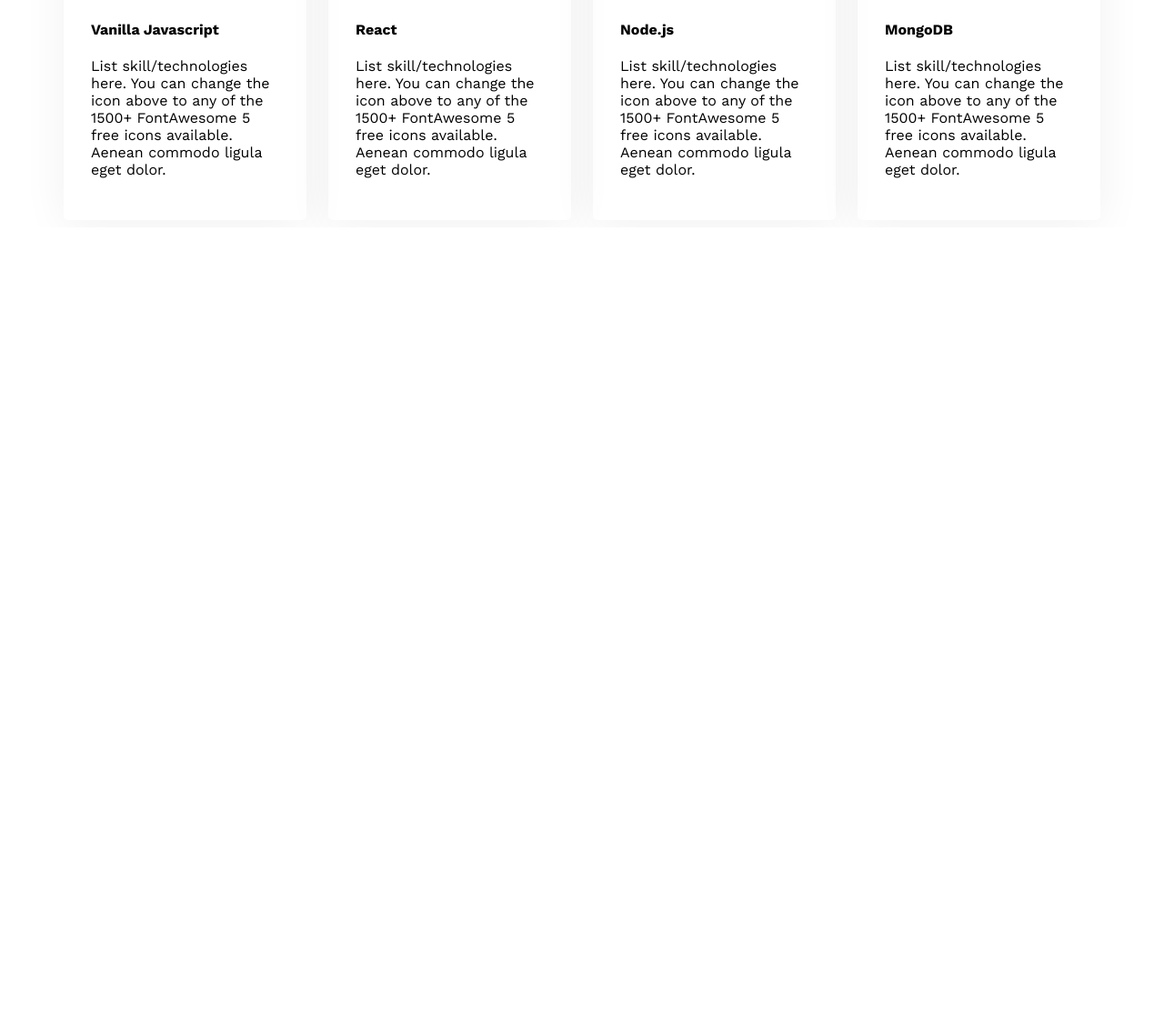
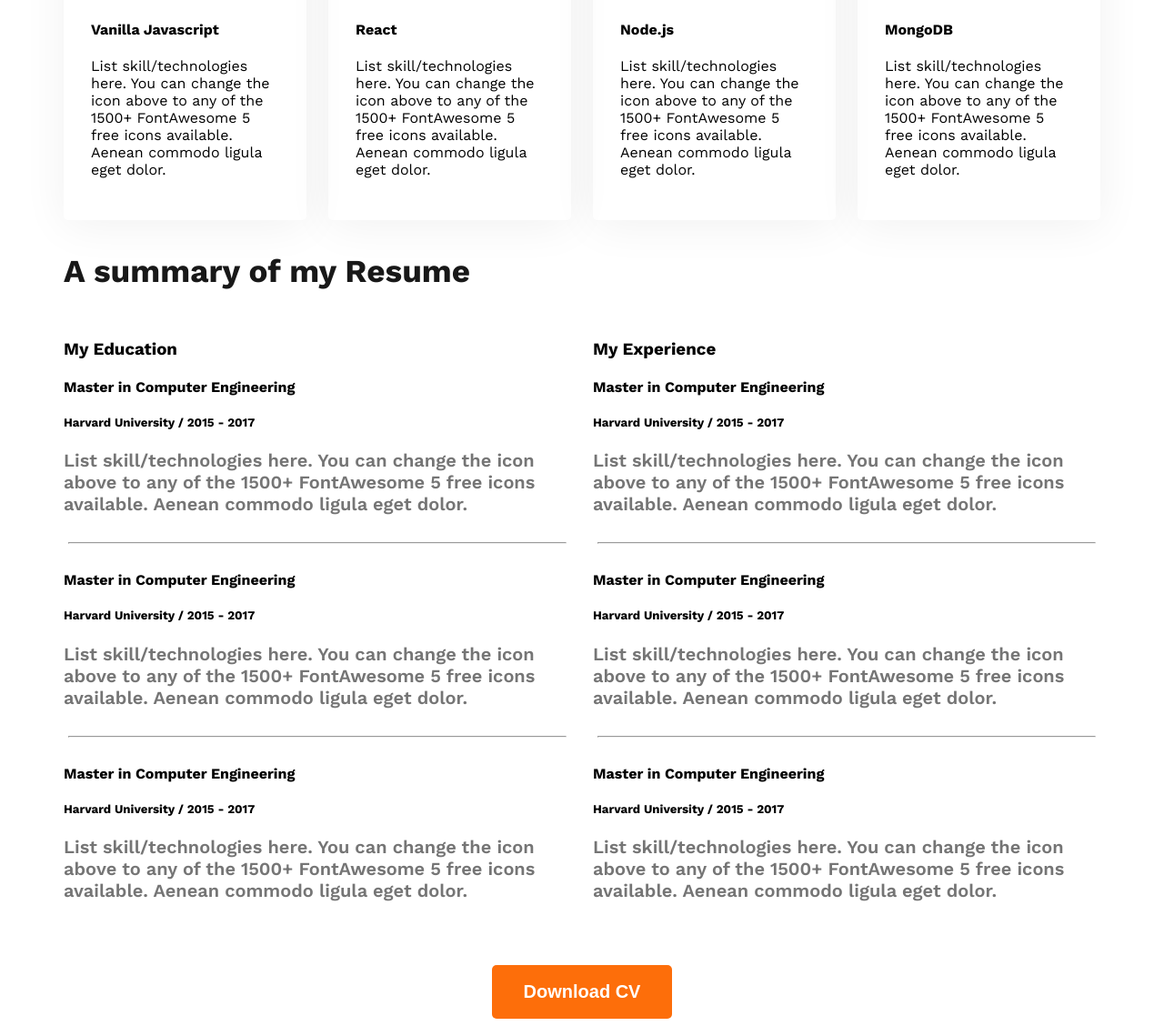
Before and after one commit to Mariam-Tawhid/web-developer-portfolio, a plain HTML site: page index.html in a window 1280 px wide. Shown: the part 1652-2780 px from the top of the page at 91% size. Before the commit the page ends 1902 px from the top, so only its background shows below. Drawn offline with nearby package versions, Linux system fonts and the light colour scheme.

Commit message:
added experience

```diff
--- a/index.html
+++ b/index.html
@@ -91,6 +91,63 @@
             </div>
         </div>
         </section>
+
+    <section class="resume">
+        <h3 class="section-title">A summary of my Resume</h3>
+        <div class="resume-container">
+            <!-- .resume-column*2>h3.resume-column-title+.experience*3>h4.experience-title+h5.experience-sub-title+.experience-description -->
+            <div class="resume-column">
+                <h3 class="resume-column-title">My Education</h3>
+                <div class="experience">
+                    <h4 class="experience-title">Master in Computer Engineering</h4>
+                    <h5 class="experience-sub-title">Harvard University / 2015 - 2017</h5>
+                    <div class="experience-description">List skill/technologies here. You can change the icon above
+                        to any of the 1500+ FontAwesome 5 free icons available. Aenean commodo ligula eget dolor.</div>
+                </div>
+                <hr>
+                <div class="experience">
+                    <h4 class="experience-title">Master in Computer Engineering</h4>
+                    <h5 class="experience-sub-title">Harvard University / 2015 - 2017</h5>
+                    <div class="experience-description">List skill/technologies here. You can change the icon above
+                        to any of the 1500+ FontAwesome 5 free icons available. Aenean commodo ligula eget dolor.</div>
+                </div>
+                <hr>
+                <div class="experience">
+                    <h4 class="experience-title">Master in Computer Engineering</h4>
+                    <h5 class="experience-sub-title">Harvard University / 2015 - 2017</h5>
+                    <div class="experience-description">List skill/technologies here. You can change the icon above
+                        to any of the 1500+ FontAwesome 5 free icons available. Aenean commodo ligula eget dolor.</div>
+                </div>
+            </div>
+            <div class="resume-column">
+                <h3 class="resume-column-title">My Experience</h3>
+                <div class="experience">
+                    <h4 class="experience-title">Master in Computer Engineering</h4>
+                    <h5 class="experience-sub-title">Harvard University / 2015 - 2017</h5>
+                    <div class="experience-description">List skill/technologies here. You can change the icon above
+                        to any of the 1500+ FontAwesome 5 free icons available. Aenean commodo ligula eget dolor.</div>
+                </div>
+                <hr>
+                <div class="experience">
+                    <h4 class="experience-title">Master in Computer Engineering</h4>
+                    <h5 class="experience-sub-title">Harvard University / 2015 - 2017</h5>
+                    <div class="experience-description">List skill/technologies here. You can change the icon above
+                        to any of the 1500+ FontAwesome 5 free icons available. Aenean commodo ligula eget dolor.</div>
+                </div>
+                <hr>
+                <div class="experience">
+                    <h4 class="experience-title">Master in Computer Engineering</h4>
+                    <h5 class="experience-sub-title">Harvard University / 2015 - 2017</h5>
+                    <div class="experience-description">List skill/technologies here. You can change the icon above
+                        to any of the 1500+ FontAwesome 5 free icons available. Aenean commodo ligula eget dolor.</div>
+                </div>
+            </div>
+        </div>
+        <div class="text-center resume-download-cv">
+            <button class="btn-primary">Download CV</button>
+        </div>
+    </section>
+
     </main>
     <footer>
 
--- a/styles/portfolio.css
+++ b/styles/portfolio.css
@@ -135,3 +135,26 @@ main{
     border-radius: 5px;
     box-shadow: 0px 6px 50px 0px rgba(0, 0, 0, 0.06);
 }
+
+/* REsume section styles */
+
+.resume-container{
+    display: flex;
+    gap: 24px;
+}
+.experience-description, .experience-subtitle{
+    font-size: 20px;
+    font-weight: 600;
+    margin-bottom: 20px;
+}
+.experience-description, .experience-subtitle{
+    color: #757575;
+}
+
+.resume hr{
+    margin: 30px 5px;
+}
+.resume-download-cv{
+    margin-top: 50px;
+
+}
```
